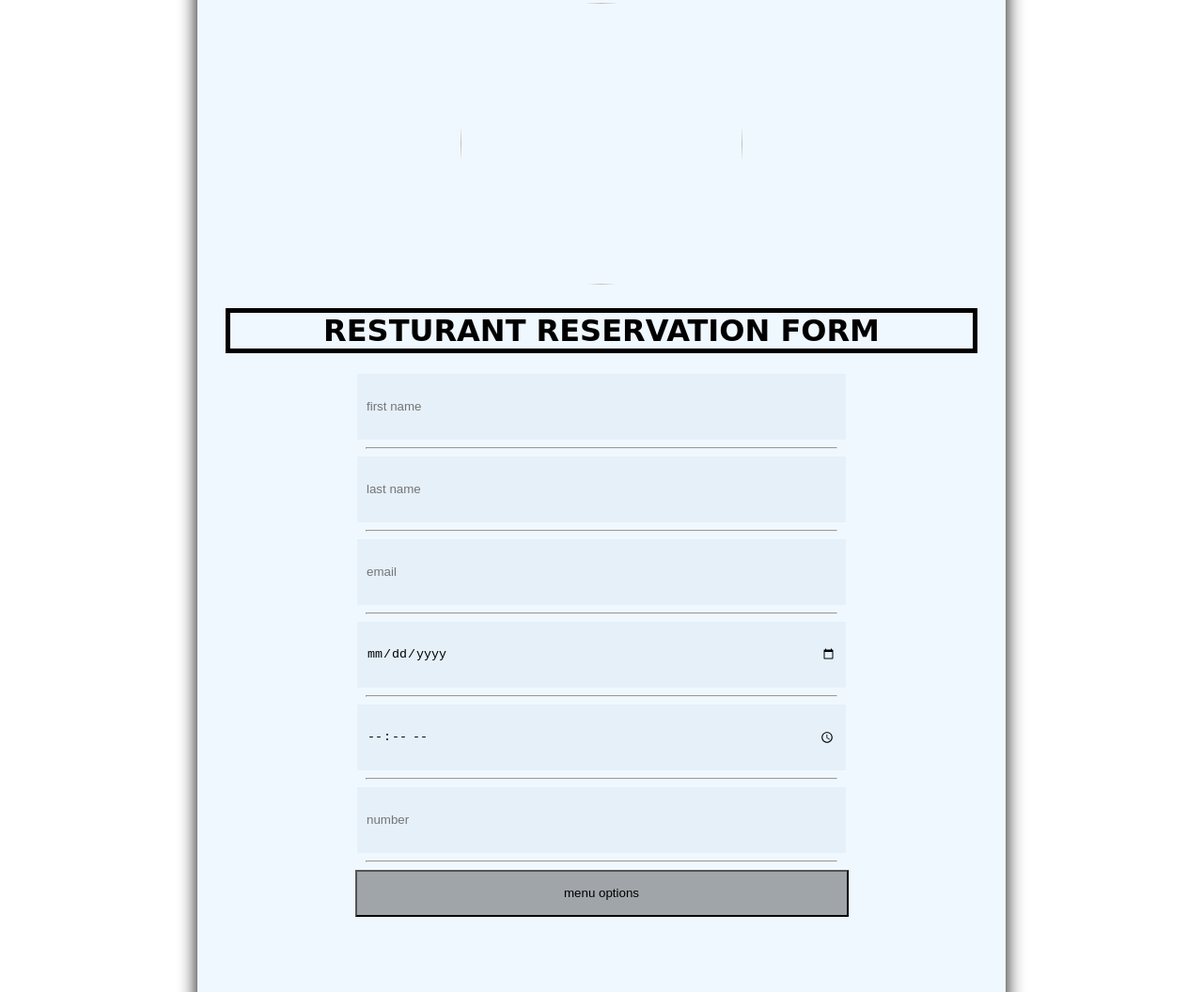
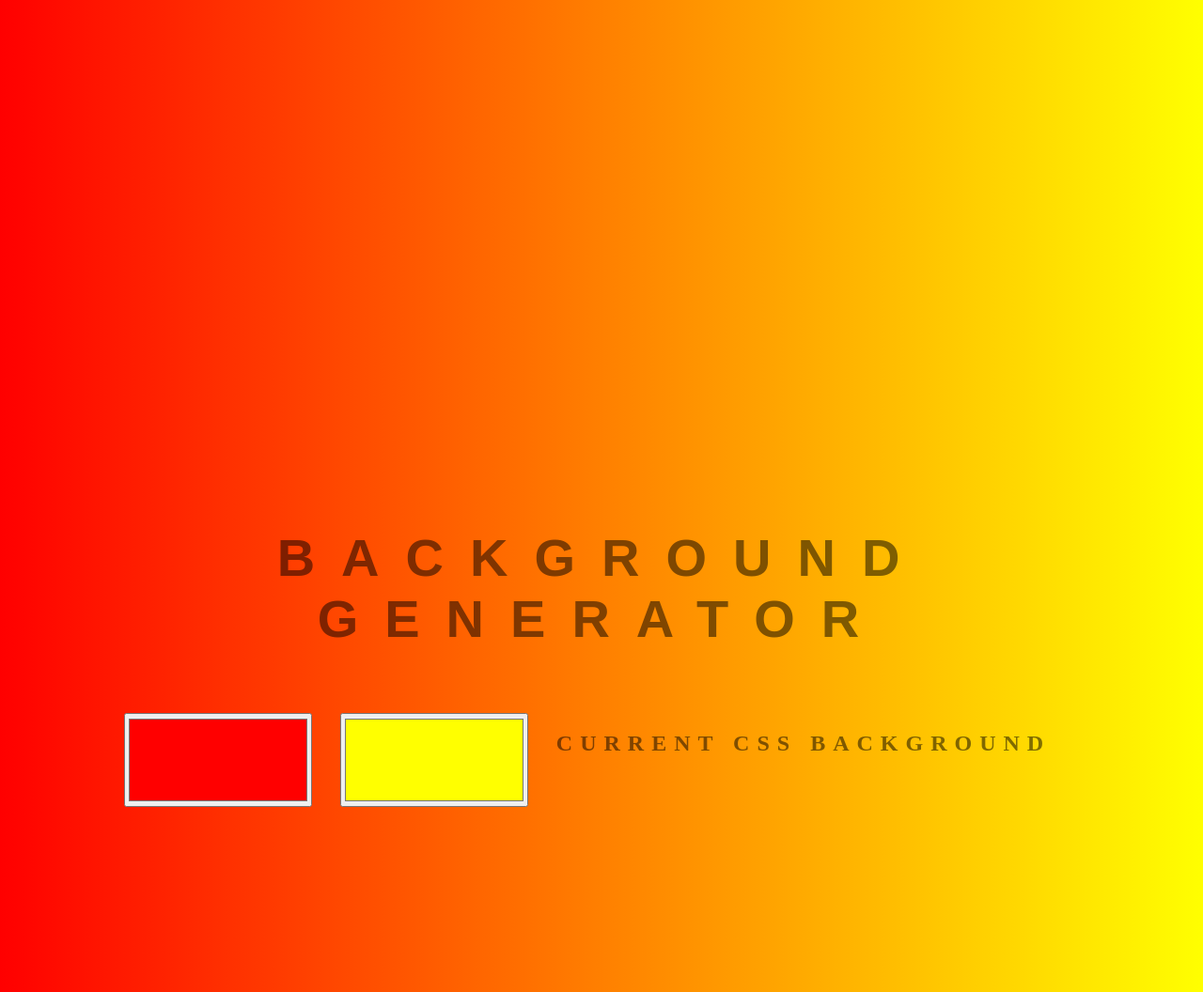
Before and after one commit to prospersamuel/prosperesamuel.github.io, a plain HTML site: page index.html in a window 1280 px wide. Shown: the part 267-1323 px from the top of the page at 94% size. Drawn offline with Linux system fonts and the light colour scheme.

Commit message:
Add files via upload
a background generator using css html and javascript

```diff
--- a/index.html
+++ b/index.html
@@ -1,25 +1,18 @@
 <!DOCTYPE html>
 <html lang="en">
 <head>
-    <meta charset="UTF-8">
-    <meta name="viewport" content="width=h1, initial-scale=1.0">
-    <title>reservation form</title>
-    <link rel="stylesheet" href="style.css">
+	<meta charset="UTF-8">
+	<meta name="viewport" content="width=device-width, initial-scale=1.0">
+	<meta http-equiv="X-UA-Compatible" content="ie=edge">
+	<link rel="stylesheet" href="style.css">
+	<title>Css background generator</title>
 </head>
-<body>
-    <div class="container";>
-        <br><br><br><br><br><br><br><br><br><br>
-        <img src="images/Restaurant-Logo-Design-2-scaled.jpg" alt="">
-        <H1>RESTURANT RESERVATION FORM</H1>
-      <FORM>
-        <input type="name" placeholder="first name">
-        <hr><input type="name" placeholder="last name">
-        <hr><input type="email" placeholder="email" name="" id="">
-        <hr><input type="date" name="" id="">
-        <hr><input type="time" id="">
-        <hr><input type="number" placeholder="number" id="">
-        <hr>
-      <FORM>
-        <button class="hover">menu options</button>
-        <br><br><br><br><br><br><br><br><br><br><br><br><br><br><br><br><br><br>
-        </html>
+<body id="gradient">
+	<h1>background generator</h1>
+	<input type="color" name="color1" id="color1" value="#ff0000">
+	<input type="color" name="color2" id="color2" value="#ffff00">
+	<h2>current css background</h2>
+	<h2></h2>
+	<script src="main.js">main.js</script>
+</body>
+</html>
--- /dev/null
+++ b/main.js
@@ -0,0 +1,51 @@
+var css = document.querySelector('h2');
+var color1 = document.getElementById('color1');
+var color2 = document.getElementById('color2');
+var body = document.getElementById('gradient');
+function setGradient() {
+	body.style.background = 'linear-gradient(to right, '
+	+color1.value
+	+', '
+	+color2.value
+	+ ')';
+
+	css.textContent = body.style.background + ';';
+}
+color1.addEventListener('input', setGradient);
+color2.addEventListener('input', setGradient);
+
+
+
+
+
+
+
+
+
+
+
+
+
+
+
+
+
+
+
+
+
+
+
+
+/*var first = prompt ("enter first number")
+var second = prompt ("enter second number")
+var multiply = Number(first) % Number(second)
+alert("the sum is : " + multiply)*/
+/*function multiply(a,b) {
+	return a*b
+}
+multiply(2,4);*/
+/*const multiply =(a,b) => a*b;
+const cMultiply = (a) => (b) => a*b;
+const multiplyBy10 = cMultiply(10);
+var first = prompt('enter number')*/
--- a/style.css
+++ b/style.css
@@ -1,52 +1,38 @@
 body{
-    text-align: center;
-    margin: 0;
-    font-family: cursive;
-
-
-}
-.container{
-    max-width: 800px;
-    margin: 50px auto;
-    background-color: aliceblue;
-    padding: 30px;
-    box-shadow: 0 0 20px;
-    border-radius: 100px;
-}
-input{
-    height: 50px;
-    width: 500px;
-    padding: 10px;
-    border-style: hidden;
-    background-color: rgba(120, 162, 187, 0.096);
-
-}
-button:hover {
-    width: 525px;
-    height: 50px;
-    background-color: rgba(120, 162, 187, 0.096);
-    cursor: pointer;
-
-}
-hr{
-    width: 500px;
-}
-img{
-    width: 300px;
-    border-radius: 300px;
-    height:300px;
-}
-a{
-    width: 100px;
-    color: black;
+	font: 'railway', sans-serif ;
+	color: rgba(0, 0, 0, 0.5);
+	text-align: center;
+	text-transform: uppercase;
+	letter-spacing: .5em;
+	top:15%;
+	background: linear-gradient(to right, red, yellow);
+	display: flex;
+	height: 1900px;
+	flex-wrap: wrap;
+	gap: 30px;
+	justify-content: center;
+	align-content: center;
 }
 h1{
-    border: 5px solid black;
-
+	font: 600 3.5em 'railway', sans-serif;
+	color: rgba(0, 0, 0, 0.5);
+	text-align: center;
+	text-transform: uppercase;
+	letter-spacing: .5em;
+	width: 100%;
 }
-button{
-    width: 525px;
-    height: 50px;
-    background-color: rgba(0, 0, 0, 0.336);
-    cursor: pointer;
+h3{
+	font: 800 1em 'railway', sans-serif;
+	color: rgba(0, 0, 0, 0.5);
+	text-align: center;
+	text-transform: none;
+	letter-spacing: 0.01em;
 }
+#color1{
+	width: 200px;
+	height: 100px;
+}
+#color2{
+	width: 200px;
+	height: 100px;
+}
```
